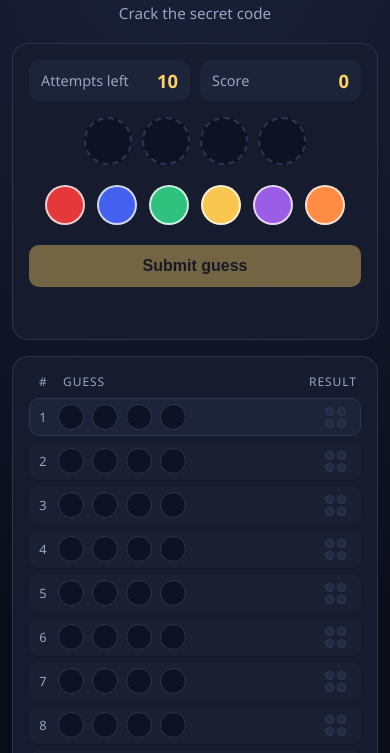
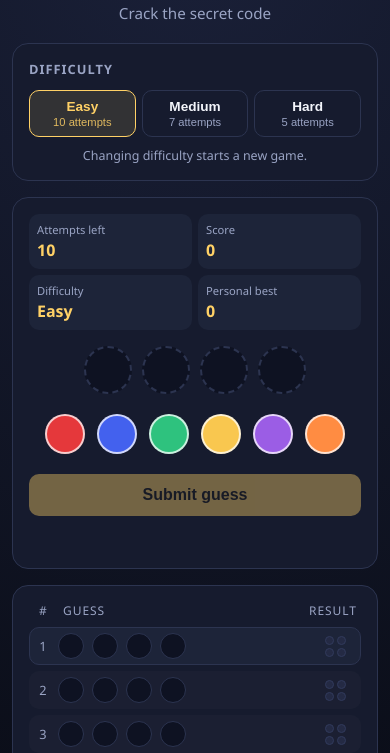
Before and after one commit to yairhattav54-debug/bullseye-game, a plain HTML site: page index.html in a window 390 px wide. Shown: the part 64-817 px from the top of the page. Drawn offline with Linux system fonts and the light colour scheme.

Commit message:
Add personal best score

```diff
--- a/index.html
+++ b/index.html
@@ -13,6 +13,25 @@
       <p class="subtitle">Crack the secret code</p>
     </header>
 
+    <section class="card difficulty-card" aria-label="Difficulty">
+      <h2 class="section-title">Difficulty</h2>
+      <div id="difficulty-options" class="difficulty-options" role="group" aria-label="Choose difficulty">
+        <button type="button" class="difficulty-button active" data-difficulty="easy" aria-pressed="true">
+          Easy
+          <small>10 attempts</small>
+        </button>
+        <button type="button" class="difficulty-button" data-difficulty="medium" aria-pressed="false">
+          Medium
+          <small>7 attempts</small>
+        </button>
+        <button type="button" class="difficulty-button" data-difficulty="hard" aria-pressed="false">
+          Hard
+          <small>5 attempts</small>
+        </button>
+      </div>
+      <p class="difficulty-note">Changing difficulty starts a new game.</p>
+    </section>
+
     <section class="card controls" aria-label="Your guess">
       <div class="status">
         <div class="stat">
@@ -22,6 +41,14 @@
         <div class="stat">
           <span>Score</span>
           <strong id="score">0</strong>
+        </div>
+        <div class="stat">
+          <span>Difficulty</span>
+          <strong id="difficulty-value">Easy</strong>
+        </div>
+        <div class="stat">
+          <span>Personal best</span>
+          <strong id="best-score">0</strong>
         </div>
       </div>
 
--- a/script.js
+++ b/script.js
@@ -1,6 +1,11 @@
 const COLORS = ["red", "blue", "green", "yellow", "purple", "orange"];
 const CODE_LENGTH = 4;
-const MAX_ATTEMPTS = 10;
+const DIFFICULTIES = {
+  easy: { label: "Easy", attempts: 10 },
+  medium: { label: "Medium", attempts: 7 },
+  hard: { label: "Hard", attempts: 5 }
+};
+const BEST_SCORE_KEY = "bullseye-best-score";
 
 const slotElements = document.querySelectorAll(".slot");
 const paletteElement = document.getElementById("palette");
@@ -10,16 +15,23 @@ const newGameButton = document.getElementById("new-game-button");
 const messageElement = document.getElementById("message");
 const attemptsElement = document.getElementById("attempts-left");
 const scoreElement = document.getElementById("score");
+const bestScoreElement = document.getElementById("best-score");
+const difficultyOptionsElement = document.getElementById("difficulty-options");
+const difficultyValueElement = document.getElementById("difficulty-value");
 const secretAreaElement = document.getElementById("secret-area");
 const secretPegsElement = document.getElementById("secret-pegs");
 
+let currentDifficulty = "easy";
+let attemptsLimit = DIFFICULTIES.easy.attempts;
 let secretCode = [];
 let currentGuess = [];
 let attemptsUsed = 0;
 let gameOver = false;
+let bestScore = 0;
 let boardRows = [];
 
 function startNewGame() {
+  attemptsLimit = DIFFICULTIES[currentDifficulty].attempts;
   secretCode = generateSecretCode();
   currentGuess = [];
   attemptsUsed = 0;
@@ -28,9 +40,11 @@ function startNewGame() {
   createBoard();
   renderSlots();
   renderAttempts();
+  renderDifficulty();
   updateControls();
 
   scoreElement.textContent = "0";
+  bestScoreElement.textContent = bestScore;
   messageElement.textContent = "";
   messageElement.className = "message";
   secretPegsElement.innerHTML = "";
@@ -54,7 +68,7 @@ function createBoard() {
   boardElement.innerHTML = "";
   boardRows = [];
 
-  for (let rowIndex = 0; rowIndex < MAX_ATTEMPTS; rowIndex++) {
+  for (let rowIndex = 0; rowIndex < attemptsLimit; rowIndex++) {
     const row = document.createElement("div");
     row.className = "board-row";
 
@@ -127,7 +141,41 @@ function renderSlots() {
 }
 
 function renderAttempts() {
-  attemptsElement.textContent = MAX_ATTEMPTS - attemptsUsed;
+  attemptsElement.textContent = attemptsLimit - attemptsUsed;
+}
+
+function renderDifficulty() {
+  difficultyValueElement.textContent = DIFFICULTIES[currentDifficulty].label;
+  difficultyOptionsElement.querySelectorAll(".difficulty-button").forEach((button) => {
+    const isActive = button.dataset.difficulty === currentDifficulty;
+    button.classList.toggle("active", isActive);
+    button.setAttribute("aria-pressed", isActive ? "true" : "false");
+  });
+}
+
+function setDifficulty(difficulty) {
+  if (!DIFFICULTIES[difficulty] || difficulty === currentDifficulty) {
+    return;
+  }
+  currentDifficulty = difficulty;
+  startNewGame();
+}
+
+function loadBestScore() {
+  try {
+    const saved = Number(localStorage.getItem(BEST_SCORE_KEY));
+    return Number.isFinite(saved) && saved > 0 ? saved : 0;
+  } catch (error) {
+    return 0;
+  }
+}
+
+function saveBestScore(value) {
+  try {
+    localStorage.setItem(BEST_SCORE_KEY, String(value));
+  } catch (error) {
+    // Storage may be unavailable; the game still works without persistence.
+  }
 }
 
 function updateControls() {
@@ -175,7 +223,7 @@ function submitGuess() {
 
   if (result.bulls === CODE_LENGTH) {
     endGame(true);
-  } else if (attemptsUsed >= MAX_ATTEMPTS) {
+  } else if (attemptsUsed >= attemptsLimit) {
     endGame(false);
   } else {
     updateActiveRow();
@@ -212,7 +260,7 @@ function updateActiveRow() {
     boardRow.row.classList.remove("active");
   });
 
-  if (!gameOver && attemptsUsed < MAX_ATTEMPTS) {
+  if (!gameOver && attemptsUsed < attemptsLimit) {
     boardRows[attemptsUsed].row.classList.add("active");
   }
 }
@@ -220,9 +268,17 @@ function updateActiveRow() {
 function endGame(won) {
   gameOver = true;
 
-  const unusedAttempts = MAX_ATTEMPTS - attemptsUsed;
+  const unusedAttempts = attemptsLimit - attemptsUsed;
   const score = won ? 100 + unusedAttempts * 20 : 0;
+  const isNewBest = won && score > bestScore;
+
   scoreElement.textContent = score;
+
+  if (isNewBest) {
+    bestScore = score;
+    bestScoreElement.textContent = bestScore;
+    saveBestScore(bestScore);
+  }
 
   paletteElement.querySelectorAll(".color-button").forEach((button) => {
     button.disabled = true;
@@ -230,10 +286,14 @@ function endGame(won) {
 
   if (won) {
     boardRows[attemptsUsed - 1].row.classList.add("win");
-    messageElement.textContent =
+    let winMessage =
       "You cracked the code in " + attemptsUsed +
       (attemptsUsed === 1 ? " attempt!" : " attempts!") +
       " Final score: " + score + " points.";
+    if (isNewBest) {
+      winMessage += " New personal best!";
+    }
+    messageElement.textContent = winMessage;
     messageElement.className = "message win";
   } else {
     messageElement.textContent =
@@ -255,6 +315,14 @@ function showSecret() {
   secretAreaElement.classList.remove("hidden");
 }
 
+difficultyOptionsElement.addEventListener("click", (event) => {
+  const button = event.target.closest(".difficulty-button");
+  if (!button) {
+    return;
+  }
+  setDifficulty(button.dataset.difficulty);
+});
+
 paletteElement.addEventListener("click", (event) => {
   const button = event.target.closest(".color-button");
   if (!button || button.disabled) {
@@ -274,4 +342,5 @@ document.getElementById("slots").addEventListener("click", (event) => {
 submitButton.addEventListener("click", submitGuess);
 newGameButton.addEventListener("click", startNewGame);
 
+bestScore = loadBestScore();
 startNewGame();
--- a/style.css
+++ b/style.css
@@ -66,9 +66,67 @@ h1 {
   border-radius: 16px;
 }
 
+.section-title {
+  margin: 0 0 12px;
+  color: var(--muted);
+  font-size: 0.8rem;
+  font-weight: 600;
+  text-transform: uppercase;
+  letter-spacing: 0.08em;
+}
+
+.difficulty-options {
+  display: flex;
+  gap: 10px;
+}
+
+.difficulty-button {
+  flex: 1;
+  display: flex;
+  flex-direction: column;
+  align-items: center;
+  gap: 2px;
+  padding: 10px 8px;
+  background-color: transparent;
+  border: 1px solid var(--border);
+  border-radius: 10px;
+  color: var(--text);
+  font-size: 0.95rem;
+  font-weight: 600;
+  cursor: pointer;
+}
+
+.difficulty-button:hover {
+  background-color: var(--card-light);
+}
+
+.difficulty-button small {
+  color: var(--muted);
+  font-size: 0.75rem;
+  font-weight: 400;
+}
+
+.difficulty-button.active {
+  background-color: rgba(255, 209, 102, 0.12);
+  border-color: var(--accent);
+  color: var(--accent);
+}
+
+.difficulty-button.active small {
+  color: var(--accent);
+  opacity: 0.85;
+}
+
+.difficulty-note {
+  margin: 10px 0 0;
+  color: var(--muted);
+  font-size: 0.78rem;
+  text-align: center;
+}
+
 .status {
   display: grid;
-  grid-template-columns: 1fr 1fr;
+  grid-template-columns: repeat(4, 1fr);
   gap: 10px;
   margin-bottom: 16px;
   color: var(--muted);
@@ -77,17 +135,20 @@ h1 {
 
 .stat {
   display: flex;
-  justify-content: space-between;
-  align-items: center;
-  gap: 8px;
+  flex-direction: column;
+  gap: 2px;
   padding: 8px 12px;
   background-color: var(--card-light);
   border-radius: 10px;
 }
 
+.stat span {
+  font-size: 0.78rem;
+}
+
 .status strong {
   color: var(--accent);
-  font-size: 1.15rem;
+  font-size: 1.1rem;
 }
 
 .slots {
@@ -377,6 +438,36 @@ button:focus-visible {
     height: 40px;
   }
 
+  .difficulty-options {
+    gap: 6px;
+  }
+
+  .difficulty-button {
+    padding: 8px 4px;
+    font-size: 0.85rem;
+  }
+
+  .difficulty-button small {
+    font-size: 0.7rem;
+  }
+
+  .status {
+    grid-template-columns: repeat(2, 1fr);
+    gap: 6px;
+  }
+
+  .stat {
+    padding: 8px;
+  }
+
+  .stat span {
+    font-size: 0.7rem;
+  }
+
+  .status strong {
+    font-size: 1rem;
+  }
+
   .board-labels,
   .board-row {
     grid-template-columns: 18px 1fr 42px;
```
